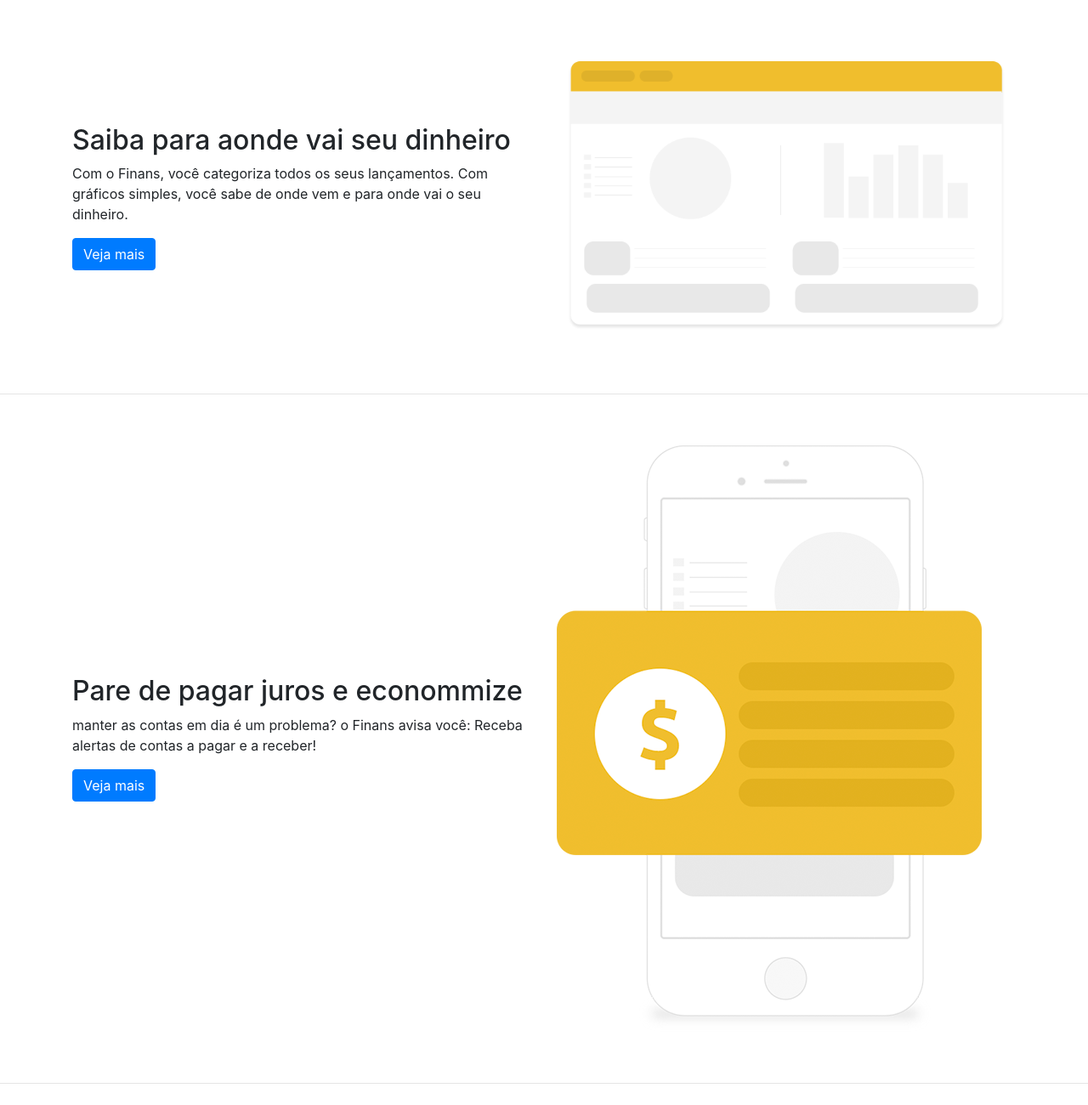
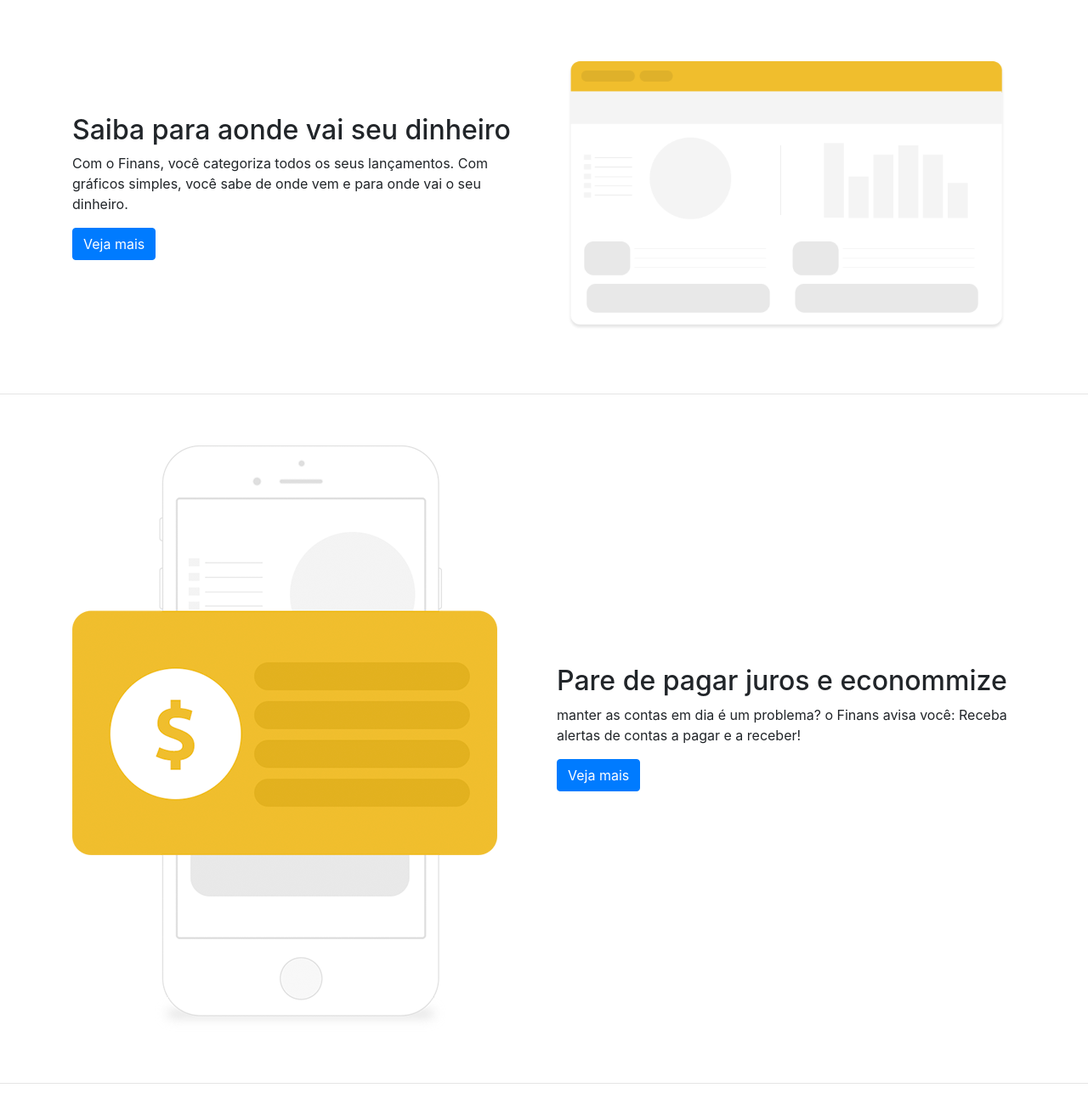
Before and after one commit to juanjovita/PROJETO-FINANS, a plain HTML site: page index.html in a window 1280 px wide. Shown: the part 620-1920 px from the top of the page at 85% size. Drawn offline with nearby package versions, Linux system fonts and the light colour scheme.

Commit message:
1 file modified

```diff
--- a/index.html
+++ b/index.html
@@ -95,7 +95,7 @@
     <div class="container">
     <div class="row">
     <div class="col-md-6 d-flex">
-      <div class="align-self-center">
+      <div class="align-self-center mb-4">
     <h2>Saiba para aonde vai seu dinheiro</h2>
   <p>Com o Finans, você categoriza todos os seus lançamentos. Com gráficos simples, você sabe de onde vem e para onde vai o seu dinheiro.</p>
 
@@ -118,10 +118,13 @@
     <div class="container">
     <div class="row">
 
-
+      <!--Imagem-->
+<div class="col-md-6">
+<img src="img/juros.png" class="img-fluid" alt="">
+</div>
 
     <div class="col-md-6 d-flex">
-      <div class="align-self-center">
+      <div class="align-self-center mb-4">
     <h2>Pare de pagar juros e econommize</h2>
   <p>manter as contas em dia é um problema? o Finans avisa você: Receba alertas de contas a pagar e a receber!</p>
 
@@ -130,10 +133,7 @@
 </div>
 </form>
 
-<!--Imagem-->
-<div class="col-md-6 float-sm-left">
-  <img src="img/juros.png" class="img-fluid" alt="">
-  </div>
+
   </div>
 </div>
 
```
